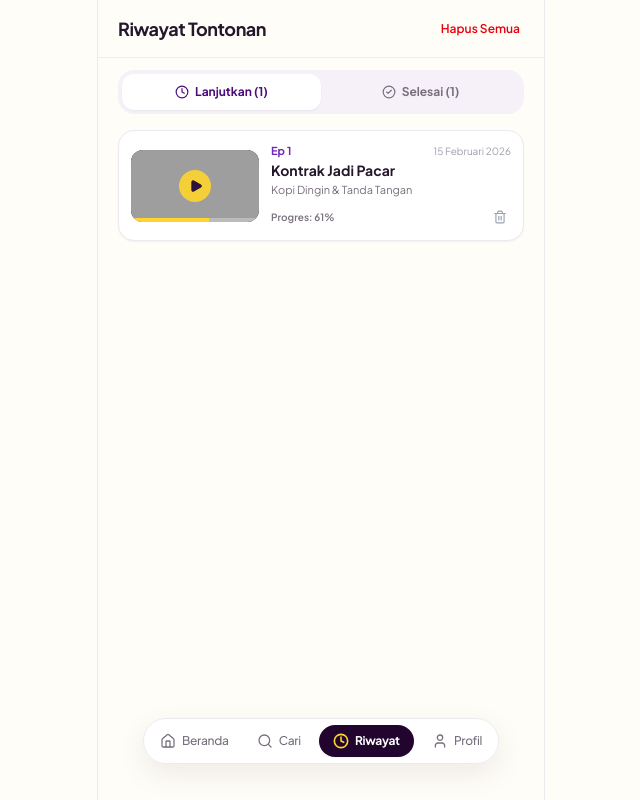
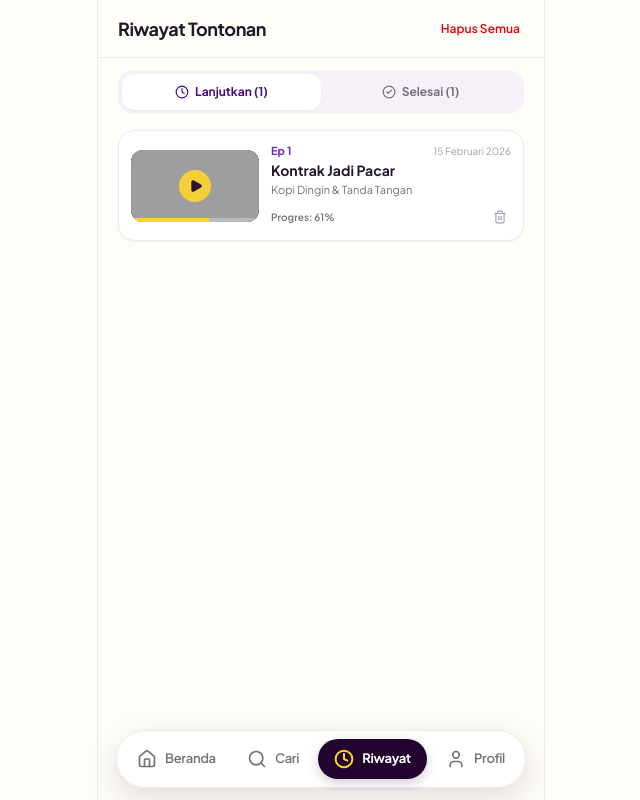
Before and after one commit to ardhikaxx/fe-mobile-humora, a Next.js app: page /history in a window 1280 px wide. Shown: the whole page, without its empty margins (319-959 px from the left). Built offline with nearby package versions, Linux system fonts and the light colour scheme; grey boxes are pictures that could not be loaded.

Commit message:
feat(ui): enlarge floating bottom nav, position closer to bottom, and add bottom padding across all pages

```diff
--- a/app/history/page.tsx
+++ b/app/history/page.tsx
@@ -69,7 +69,7 @@ export default function HistoryPage() {
   };
 
   return (
-    <div className="flex-1 flex flex-col bg-[#FFFDF7] pb-28">
+    <div className="flex-1 flex flex-col bg-[#FFFDF7] pb-36 sm:pb-40">
       <AppHeader
         title="Riwayat Tontonan"
         rightAction={
--- a/app/home/page.tsx
+++ b/app/home/page.tsx
@@ -23,7 +23,7 @@ export default function HomePage() {
   const continueWatchingItems = history.filter((h) => !h.completed);
 
   return (
-    <div className="flex-1 flex flex-col bg-[#FFFDF7] pb-28">
+    <div className="flex-1 flex flex-col bg-[#FFFDF7] pb-36 sm:pb-40">
       {/* Mobile App Header */}
       <AppHeader />
 
--- a/app/notifications/page.tsx
+++ b/app/notifications/page.tsx
@@ -54,7 +54,7 @@ export default function NotificationsPage() {
   };
 
   return (
-    <div className="flex-1 flex flex-col bg-[#FFFDF7] pb-12">
+    <div className="flex-1 flex flex-col bg-[#FFFDF7] pb-36 sm:pb-40">
       <AppHeader
         title="Notifikasi"
         showBack
--- a/app/profile/page.tsx
+++ b/app/profile/page.tsx
@@ -39,7 +39,7 @@ export default function ProfilePage() {
   };
 
   return (
-    <div className="flex-1 flex flex-col bg-[#FFFDF7] pb-28">
+    <div className="flex-1 flex flex-col bg-[#FFFDF7] pb-36 sm:pb-40">
       <AppHeader title="Profil Saya" />
 
       <div className="px-5 pt-3">
--- a/app/profile/subscription/page.tsx
+++ b/app/profile/subscription/page.tsx
@@ -21,7 +21,7 @@ export default function SubscriptionDetailPage() {
   const daysRemaining = getDaysRemaining(subscription.endDate);
 
   return (
-    <div className="flex-1 flex flex-col bg-[#FFFDF7] pb-12">
+    <div className="flex-1 flex flex-col bg-[#FFFDF7] pb-36 sm:pb-40">
       <AppHeader title="Detail Langganan" showBack />
 
       <div className="px-5 pt-3">
--- a/app/search/page.tsx
+++ b/app/search/page.tsx
@@ -49,7 +49,7 @@ export default function SearchPage() {
   };
 
   return (
-    <div className="flex-1 flex flex-col bg-[#FFFDF7] pb-28">
+    <div className="flex-1 flex flex-col bg-[#FFFDF7] pb-36 sm:pb-40">
       {/* App Header */}
       <AppHeader title="Pencarian" />
 
--- a/app/series/[slug]/SeriesDetailClient.tsx
+++ b/app/series/[slug]/SeriesDetailClient.tsx
@@ -48,7 +48,7 @@ export default function SeriesDetailClient({ slug }: SeriesDetailClientProps) {
   };
 
   return (
-    <div className="flex-1 flex flex-col bg-[#FFFDF7] pb-28">
+    <div className="flex-1 flex flex-col bg-[#FFFDF7] pb-36 sm:pb-40">
       {/* Top Banner / Backdrop with Floating Back Button */}
       <div className="relative w-full aspect-16/10 sm:aspect-16/9 bg-[#21052F] overflow-hidden">
         {/* eslint-disable-next-line @next/next/no-img-element */}
--- a/app/subscription/page.tsx
+++ b/app/subscription/page.tsx
@@ -39,7 +39,7 @@ export default function SubscriptionPage() {
   };
 
   return (
-    <div className="flex-1 flex flex-col bg-[#FFFDF7] pb-12">
+    <div className="flex-1 flex flex-col bg-[#FFFDF7] pb-36 sm:pb-40">
       {/* App Header with Back button */}
       <AppHeader title="Paket Premium" showBack />
 
--- a/components/layout/BottomNavigation.tsx
+++ b/components/layout/BottomNavigation.tsx
@@ -46,9 +46,9 @@ export function BottomNavigation() {
   ];
 
   return (
-    <nav className="fixed bottom-5 inset-x-0 z-40 flex justify-center pointer-events-none px-4 select-none safe-pb">
-      {/* Sederhana tapi Modern: Clean Frosted White Capsule Pill */}
-      <div className="pointer-events-auto bg-white/95 backdrop-blur-md border border-[#EEE8F0] shadow-[0_10px_30px_rgba(33,5,47,0.08)] rounded-full p-1.5 flex items-center justify-between w-full max-w-[356px] transition-all">
+    <nav className="fixed bottom-2.5 sm:bottom-3 inset-x-0 z-40 flex justify-center pointer-events-none px-3 select-none pb-[calc(env(safe-area-inset-bottom,0px))]">
+      {/* Sederhana, Modern, Lebih Besar & Nyaman Disentuh */}
+      <div className="pointer-events-auto bg-white/95 backdrop-blur-md border border-[#EEE8F0] shadow-[0_12px_36px_rgba(33,5,47,0.12),0_2px_8px_rgba(0,0,0,0.04)] rounded-full p-2 flex items-center justify-between w-[95%] max-w-[410px] transition-all">
         {navItems.map((item) => {
           const Icon = item.icon;
           const active = item.isActive;
@@ -58,22 +58,22 @@ export function BottomNavigation() {
               key={item.href}
               href={item.href}
               aria-label={item.label}
-              className={`flex items-center gap-1.5 rounded-full transition-all duration-200 active:scale-95 ${
+              className={`flex items-center gap-1.5 sm:gap-2 rounded-full whitespace-nowrap transition-all duration-200 active:scale-95 ${
                 active
-                  ? 'bg-[#21052F] text-white px-3.5 py-2 font-bold shadow-xs'
-                  : 'text-[#786F7D] hover:text-[#24172B] hover:bg-[#F6F1F8] px-2.5 py-2'
+                  ? 'bg-[#21052F] text-white px-3.5 sm:px-4 py-2.5 font-bold shadow-[0_4px_12px_rgba(33,5,47,0.2)]'
+                  : 'text-[#786F7D] hover:text-[#24172B] hover:bg-[#F6F1F8] px-2.5 sm:px-3 py-2.5'
               }`}
             >
               <Icon
-                className={`w-4 h-4 shrink-0 transition-transform ${
-                  active ? 'text-[#FFD52E] stroke-[2.4]' : 'stroke-[1.9]'
+                className={`w-5 h-5 shrink-0 transition-transform ${
+                  active ? 'text-[#FFD52E] stroke-[2.4]' : 'stroke-[2]'
                 }`}
               />
               <span
-                className={`text-xs tracking-tight transition-all ${
+                className={`text-xs sm:text-[13px] tracking-tight transition-all ${
                   active
                     ? 'font-bold text-white'
-                    : 'font-medium text-[#786F7D]'
+                    : 'font-semibold text-[#786F7D]'
                 }`}
               >
                 {item.label}
```
